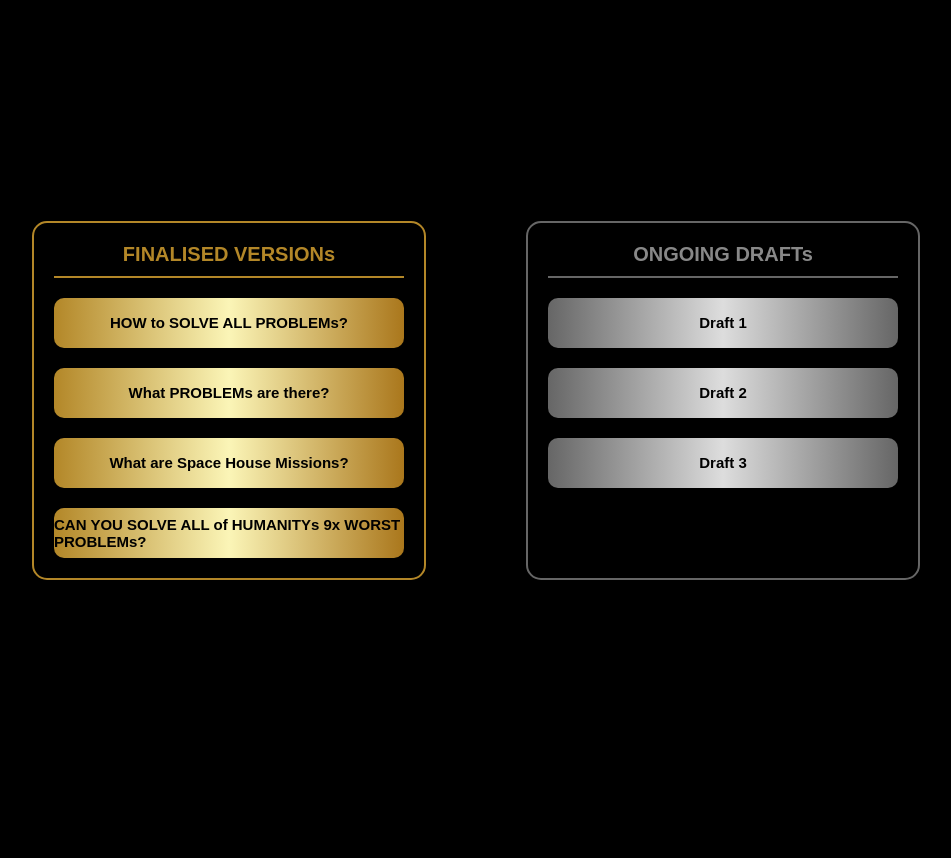
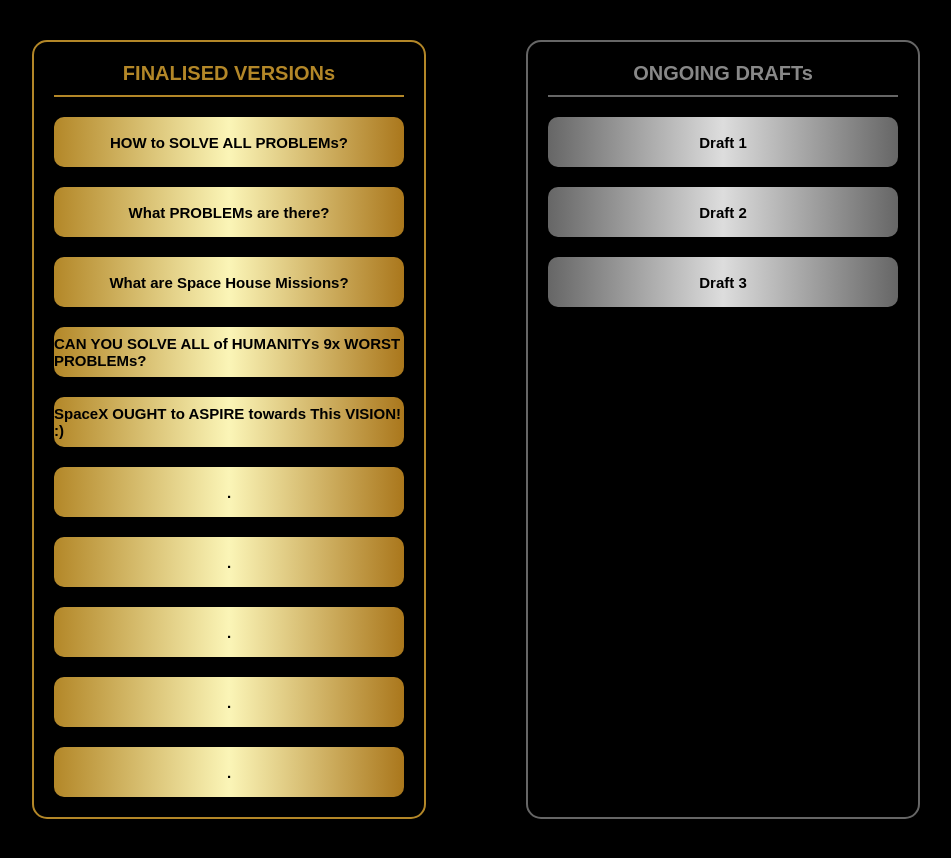
Before and after one commit to GOODestVISION/GOODestVISION, a plain HTML site: page index.html in a window 1280 px wide. Shown: the whole page, without its empty margins (164-1115 px from the left). Before the commit the page ends 800 px from the top, so only its background shows below. Drawn offline with Linux system fonts and the light colour scheme.

Commit message:
Update index.html

```diff
--- a/index.html
+++ b/index.html
@@ -101,6 +101,13 @@ transform: scale(1.05);
 <a href="page2.html" class="BUTTON-gold">What PROBLEMs are there?</a>
 <a href="page3.html" class="BUTTON-gold">What are Space House Missions?</a>
 <a href="page4.html" class="BUTTON-gold">CAN YOU SOLVE ALL of HUMANITYs 9x WORST PROBLEMs?</a>
+<a href="page5.html" class="BUTTON-gold">SpaceX OUGHT to ASPIRE towards This VISION! :)</a>
+<a href="page6.html" class="BUTTON-gold">.</a>
+<a href="page7.html" class="BUTTON-gold">.</a>
+<a href="page8.html" class="BUTTON-gold">.</a>
+<a href="page9.html" class="BUTTON-gold">.</a>
+<a href="page10.html" class="BUTTON-gold">.</a>
+
 </div>
 </div>
 
```
